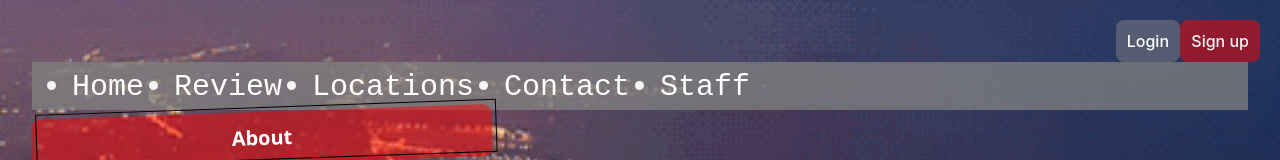
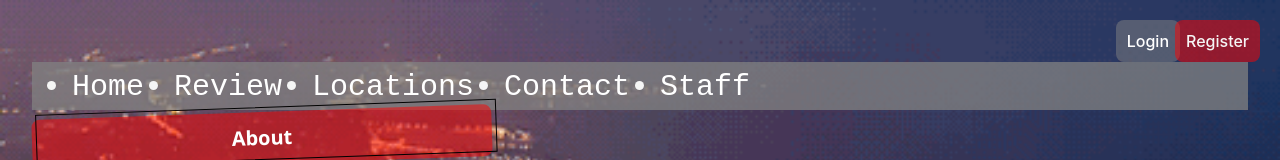
Before and after one commit to Sanjapinky/Ratehood, a React (Vite) app in the folder frontend/raterhood/: page / in a window 1280 px wide. Shown: the top 160 px of the page. Built offline with nearby package versions, Linux system fonts and the light colour scheme.

Commit message:
working with user redirection

```diff
--- a/frontend/raterhood/src/components/Home.jsx
+++ b/frontend/raterhood/src/components/Home.jsx
@@ -11,17 +11,19 @@ function Home() {
 
     function handleLoginClick() {
         setLoginVisible(true);
+        setRegisterVisible(false);
     }
 
     function handleRegisterClick() {
         setRegisterVisible(true);
+        setLoginVisible(false);
     }
 
     return (
         <div>
             <div>
                 <button className='login-button' onClick={handleLoginClick}>Login</button>
-                <button className='sign-up-button' onClick={handleRegisterClick}>Sign up</button>
+                <button className='sign-up-button' onClick={handleRegisterClick}>Register</button>
                 {loginVisible && <Login/>}
                 {registerVisible && <Register/>}
             </div>
--- a/frontend/raterhood/src/components/MenuBar.jsx
+++ b/frontend/raterhood/src/components/MenuBar.jsx
@@ -9,8 +9,8 @@ function MenuBar() {
             <div className='menu-bar'>
 
                 <ul className='list-components'>
-                    <li><a href="https://www.youtube.com/watch?v=87p2vnOz7_c&t=1s">Home</a></li>
-                    <li><a href="/">Review</a></li>
+                    <li><a href="/">Home</a></li>
+                    <li><a href="https://www.youtube.com/watch?v=87p2vnOz7_c&t=1s">Review</a></li>
                     <li><a href="/">Locations</a></li>
                     <li><a href="/contact">Contact</a></li>
                     <li><a href="/staff">Staff</a></li>
```
Also changed, not shown: frontend/raterhood/src/components/Login.jsx (+5 -2 lines).
